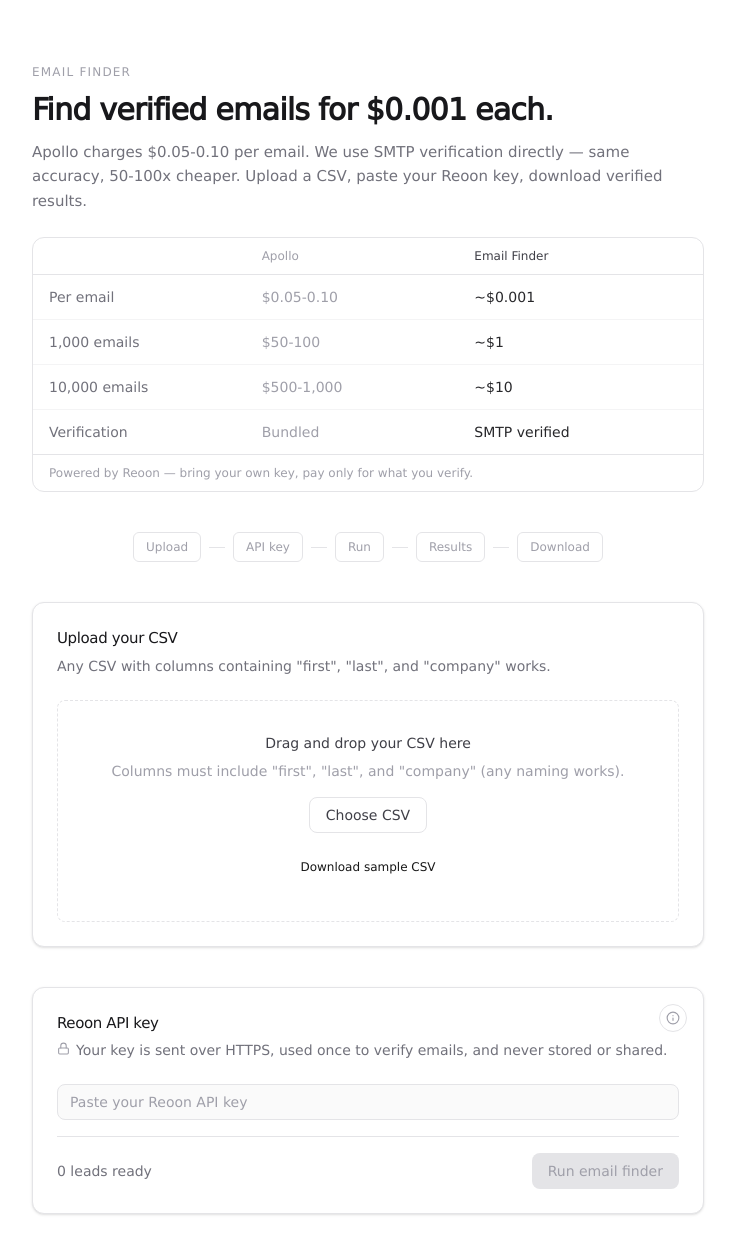
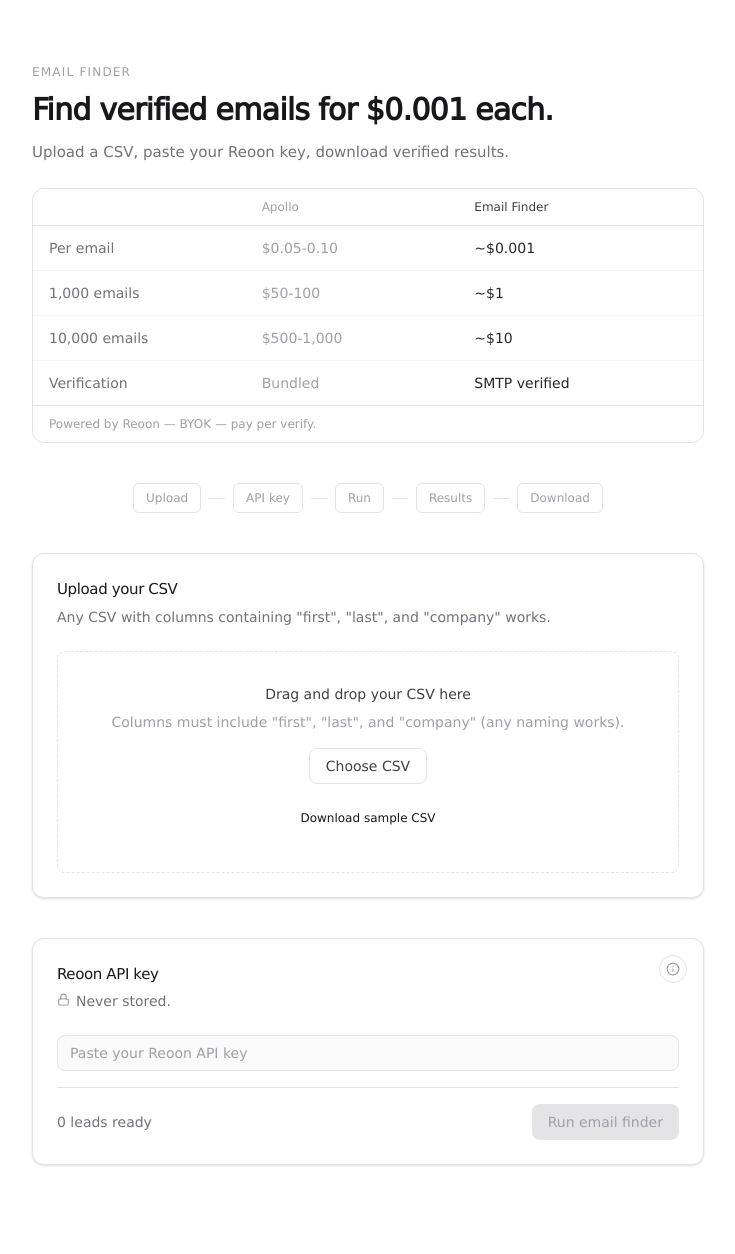
Before and after one commit to Lara-Craft-AI/email-finder-web, a Next.js app: page / in a window 1280 px wide. Shown: the top 1254 px of the page, without its empty margins (272-1007 px from the left). After the commit the page ends 1229 px from the top, so only its background shows below. Built offline with nearby package versions, Linux system fonts and the light colour scheme.

Commit message:
Cut copy: less is more

```diff
--- a/app/page.tsx
+++ b/app/page.tsx
@@ -201,9 +201,7 @@
               Find verified emails for $0.001 each.
             </h1>
             <p className="text-[15px] leading-relaxed text-zinc-500">
-              Apollo charges $0.05-0.10 per email. We use SMTP verification directly — same
-              accuracy, 50-100x cheaper. Upload a CSV, paste your Reoon key, download verified
-              results.
+              Upload a CSV, paste your Reoon key, download verified results.
             </p>
           </div>
 
@@ -237,7 +235,7 @@
               >
                 Reoon
               </a>{" "}
-              — bring your own key, pay only for what you verify.
+              — BYOK — pay per verify.
             </div>
           </div>
         </section>
@@ -304,7 +302,7 @@
             <CardTitle>Reoon API key</CardTitle>
             <CardDescription className="flex items-start gap-1.5">
               <Lock size={13} className="mt-0.5 shrink-0 text-zinc-400" />
-              Your key is sent over HTTPS, used once to verify emails, and never stored or shared.
+              Never stored.
             </CardDescription>
           </CardHeader>
           <CardContent className="space-y-4">
```
